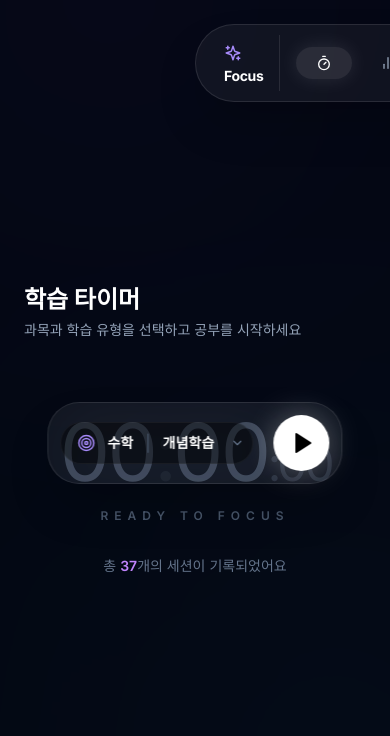
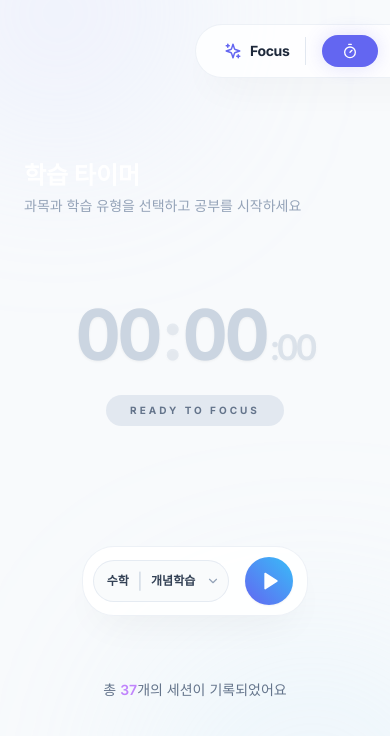
Before and after one commit to FocusMate-Coach/focusmate, a React (Vite) app: page / in a window 390 px wide. Shown: the top 736 px of the page. Built offline with nearby package versions, Linux system fonts and the light colour scheme.

Commit message:
design: 시안 5안(Airy Minimal) 반응형 UI 적용 및 겹침 문제 해결

```diff
--- a/src/components/FocusRating/FocusRating.tsx
+++ b/src/components/FocusRating/FocusRating.tsx
@@ -1,88 +1,117 @@
+// src/components/FocusRating/FocusRating.tsx
 import { useState } from 'react';
+import { Award, BookOpen, Clock3, X, Check } from 'lucide-react';
 import type { Subject, StudyType } from '../../types';
 import { formatDuration } from '../../utils/dataAnalysis';
 
 interface FocusRatingProps {
   subject: Subject;
   studyType: StudyType;
-  duration: number;
+  duration: number; // 초 단위
   onSave: (score: number) => void;
   onCancel: () => void;
 }
 
+// 라이트 모드에 어울리는 파스텔 톤 색상과 기존 한글 레이블 유지
 const FOCUS_OPTIONS = [
-  { score: 1, emoji: '😴', label: '집중 안됨', color: 'hover:bg-slate-700 hover:border-slate-500' },
-  { score: 2, emoji: '😕', label: '조금 산만', color: 'hover:bg-red-900/40 hover:border-red-600' },
-  { score: 3, emoji: '😐', label: '보통',     color: 'hover:bg-amber-900/40 hover:border-amber-500' },
-  { score: 4, emoji: '😊', label: '집중 양호', color: 'hover:bg-blue-900/40 hover:border-blue-500' },
-  { score: 5, emoji: '🔥', label: '완전 집중', color: 'hover:bg-purple-900/40 hover:border-purple-500' },
+  { score: 1, emoji: '😴', label: '집중 안됨', color: 'hover:bg-rose-100 border-rose-100', activeColor: 'bg-rose-500 text-white shadow-rose-200' },
+  { score: 2, emoji: '😕', label: '조금 산만', color: 'hover:bg-amber-100 border-amber-100', activeColor: 'bg-amber-500 text-white shadow-amber-200' },
+  { score: 3, emoji: '😐', label: '보통',     color: 'hover:bg-slate-100 border-slate-200', activeColor: 'bg-slate-500 text-white shadow-slate-200' },
+  { score: 4, emoji: '😊', label: '집중 양호', color: 'hover:bg-sky-100 border-sky-100', activeColor: 'bg-sky-500 text-white shadow-sky-200' },
+  { score: 5, emoji: '🔥', label: '완전 집중', color: 'hover:bg-emerald-100 border-emerald-100', activeColor: 'bg-emerald-500 text-white shadow-emerald-200' },
 ];
-
-const SELECTED_COLORS: Record<number, string> = {
-  1: 'bg-slate-700 border-slate-400',
-  2: 'bg-red-900/60 border-red-500',
-  3: 'bg-amber-900/60 border-amber-500',
-  4: 'bg-blue-900/60 border-blue-500',
-  5: 'bg-purple-900/60 border-purple-500',
-};
 
 export default function FocusRating({ subject, studyType, duration, onSave, onCancel }: FocusRatingProps) {
   const [selected, setSelected] = useState<number | null>(null);
 
   return (
-    <div className="fixed inset-0 bg-black/70 backdrop-blur-sm flex items-center justify-center z-50 p-4">
-      <div className="bg-slate-900 border border-slate-700 rounded-3xl p-8 w-full max-w-sm shadow-2xl">
-        {/* 헤더 */}
-        <div className="text-center mb-6">
-          <div className="text-4xl mb-3">✅</div>
-          <h2 className="text-xl font-bold text-white">세션 완료!</h2>
-          <div className="flex items-center justify-center gap-2 mt-2 text-sm text-slate-400">
-            <span className="bg-slate-800 px-2 py-0.5 rounded-lg">{subject}</span>
-            <span>·</span>
-            <span className="bg-slate-800 px-2 py-0.5 rounded-lg">{studyType}</span>
-            <span>·</span>
-            <span className="text-purple-400 font-semibold">{formatDuration(duration)}</span>
+    // 배경을 차분하게 만들어주는 블러 오버레이
+    <div className="fixed inset-0 bg-slate-900/30 backdrop-blur-sm z-50 flex items-center justify-center p-4 animate-fade-in-up">
+
+      {/* 라이트 모드 "Airy Minimal" 테마가 적용된 모달 창 */}
+      <div className="bg-white/90 backdrop-blur-2xl rounded-[2.5rem] border border-slate-200/60 shadow-soft w-full max-w-lg p-8 md:p-10 relative overflow-hidden">
+
+        {/* 상단 장식 오로라 빛 (Layout.tsx와 통일) */}
+        <div className="absolute top-[-20%] right-[-10%] w-56 h-56 bg-indigo-200/40 rounded-full blur-3xl pointer-events-none"></div>
+
+        {/* 닫기 버튼 */}
+        <button
+          onClick={onCancel}
+          className="absolute top-6 right-6 text-slate-400 hover:text-slate-800 p-2 hover:bg-slate-100 rounded-full transition-colors z-10"
+        >
+          <X size={20} />
+        </button>
+
+        {/* 1. 헤더: 산뜻한 아이콘과 제목 */}
+        <div className="flex items-center gap-4 mb-8 relative z-10">
+          <div className="p-3 bg-indigo-100 rounded-2xl text-indigo-500 shadow-sm border border-indigo-200">
+            <Award size={28} />
+          </div>
+          <div>
+            <h2 className="text-2xl font-black text-slate-900 tracking-tight">세션 완료!</h2>
+            <p className="text-sm text-slate-500 mt-1 font-medium">방금 학습의 집중도는 어땠나요?</p>
           </div>
         </div>
 
-        {/* 집중도 질문 */}
-        <p className="text-center text-white font-medium mb-5">
-          방금 세션의 집중도는 어땠나요?
-        </p>
+        {/* 2. 세션 정보 배지 (라이트 모드 테마 적용) */}
+        <div className="flex items-center justify-between mb-10 relative z-10 bg-slate-50 border border-slate-200/80 p-4 rounded-2xl shadow-inner">
+          <div className="flex items-center gap-3 text-slate-700 overflow-hidden">
+            <BookOpen size={18} className="text-indigo-500 shrink-0" />
+            <span className="text-sm font-bold truncate">{subject} <span className="text-slate-300 mx-1">|</span> {studyType}</span>
+          </div>
+          <div className="flex items-center gap-2 text-indigo-600 shrink-0 bg-indigo-50 px-3 py-1.5 rounded-xl border border-indigo-100">
+            <Clock3 size={16} />
+            <span className="text-sm font-bold tabular-nums">{formatDuration(duration)}</span>
+          </div>
+        </div>
 
-        {/* 이모티콘 선택 */}
-        <div className="flex justify-between gap-2 mb-6">
-          {FOCUS_OPTIONS.map((opt) => (
+        {/* 3. 핵심: 부드러운 점수 선택 버튼 (Claymorphism 효과) */}
+        <div className="flex justify-between gap-2 md:gap-3 mb-10 relative z-10">
+          {FOCUS_OPTIONS.map((opt) => {
+            const isSelected = selected === opt.score;
+            return (
               <button
                 key={opt.score}
                 onClick={() => setSelected(opt.score)}
-              className={`flex flex-col items-center gap-1.5 flex-1 py-3 rounded-2xl border transition-all active:scale-95
-                ${selected === opt.score
-                  ? SELECTED_COLORS[opt.score]
-                  : 'border-slate-700 bg-slate-800'
-                } ${opt.color}`}
+                className={`group flex flex-col items-center flex-1 py-4 px-1 rounded-[1.5rem] border transition-all duration-300 active:scale-95 ${
+                  isSelected
+                    ? `${opt.activeColor} shadow-lg border-transparent scale-[1.05] -translate-y-1`
+                    : `bg-white/50 border-slate-200 text-slate-600 ${opt.color} hover:shadow-sm`
+                }`}
               >
-              <span className="text-2xl">{opt.emoji}</span>
-              <span className="text-xs text-slate-300 leading-tight text-center">{opt.label}</span>
-              <span className="text-xs text-slate-500">{opt.score}점</span>
+                <span className={`text-3xl mb-2 transition-transform group-hover:scale-110 ${isSelected ? 'animate-bounce' : ''}`}>
+                  {opt.emoji}
+                </span>
+                <span className={`text-[11px] font-extrabold tracking-tight leading-tight ${isSelected ? 'text-white' : 'text-slate-500'}`}>
+                  {opt.label}
+                </span>
+                <span className={`text-[10px] mt-1 font-semibold ${isSelected ? 'text-white/80' : 'text-slate-400'}`}>
+                  {opt.score}점
+                </span>
               </button>
-          ))}
+            );
+          })}
         </div>
 
-        {/* 버튼 */}
-        <div className="flex gap-3">
+        {/* 4. 하단 액션 버튼 */}
+        <div className="flex items-center gap-3 relative z-10">
           <button
             onClick={onCancel}
-            className="flex-1 py-3 rounded-2xl border border-slate-700 text-slate-400 hover:text-white hover:border-slate-500 transition-colors"
+            className="flex-1 text-sm font-bold text-slate-500 hover:text-slate-800 py-4 rounded-2xl hover:bg-slate-100 border border-transparent hover:border-slate-200 transition-all"
           >
             취소
           </button>
           <button
             onClick={() => selected !== null && onSave(selected)}
             disabled={selected === null}
-            className="flex-1 py-3 rounded-2xl bg-purple-600 hover:bg-purple-500 text-white font-semibold transition-all disabled:opacity-40 disabled:cursor-not-allowed active:scale-95"
+            className={`flex-[2] flex items-center justify-center gap-2 text-sm font-black py-4 rounded-2xl shadow-sm transition-all duration-300 ${
+              selected !== null
+                ? 'bg-gradient-to-tr from-indigo-500 to-sky-400 text-white shadow-glow hover:scale-[1.02] hover:shadow-lg'
+                : 'bg-slate-100 text-slate-400 cursor-not-allowed border border-slate-200'
+            }`}
           >
-            저장하기
+            <Check size={18} strokeWidth={3} />
+            기록 저장하기
           </button>
         </div>
       </div>
--- a/src/components/Layout/Layout.tsx
+++ b/src/components/Layout/Layout.tsx
@@ -1,3 +1,4 @@
+// src/components/Layout/Layout.tsx
 import { NavLink } from 'react-router-dom';
 import { Timer, BarChart2, Sparkles } from 'lucide-react';
 
@@ -13,18 +14,18 @@
 
 export default function Layout({ children }: LayoutProps) {
   return (
-    <div className="min-h-screen bg-space text-white font-sans selection:bg-purple-500/30 overflow-hidden relative flex flex-col">
-      {/* 백그라운드 오로라 효과 */}
-      <div className="absolute top-[-10%] left-[-10%] w-[60vw] h-[60vw] bg-violet-900/20 rounded-full blur-[150px] mix-blend-screen animate-aurora-1 pointer-events-none"></div>
-      <div className="absolute bottom-[-10%] right-[-10%] w-[70vw] h-[70vw] bg-cyan-900/20 rounded-full blur-[150px] mix-blend-screen animate-aurora-2 pointer-events-none"></div>
+    <div className="min-h-screen bg-background text-slate-800 font-sans selection:bg-indigo-100 overflow-hidden relative flex flex-col">
+      {/* 밝고 부드러운 파스텔 배경 글로우 효과 */}
+      <div className="absolute top-[-10%] left-[-10%] w-[50vw] h-[50vw] bg-indigo-200/40 rounded-full blur-[100px] animate-float pointer-events-none"></div>
+      <div className="absolute bottom-[-10%] right-[-10%] w-[60vw] h-[60vw] bg-sky-200/40 rounded-full blur-[120px] animate-float pointer-events-none" style={{ animationDelay: '2s' }}></div>
 
-      {/* 구조 변경 1: 상단 플로팅 네비게이션 (데스크탑 & 모바일 공통) */}
+      {/* 상단 플로팅 네비게이션 (라이트 톤 글래스모피즘) */}
       <header className="fixed top-6 left-1/2 -translate-x-1/2 z-50 animate-fade-in-up">
-        <nav className="flex items-center gap-2 px-3 py-2.5 bg-white/5 backdrop-blur-2xl border border-white/10 rounded-full shadow-2xl">
+        <nav className="flex items-center gap-2 px-3 py-2.5 bg-white/80 backdrop-blur-xl border border-slate-200/60 rounded-full shadow-soft">
           {/* 미니 로고 */}
-          <div className="px-4 py-1 border-r border-white/10 mr-2">
-            <Sparkles size={18} className="text-violet-400 inline-block mr-2" />
-            <span className="font-bold tracking-tight text-sm">Focus</span>
+          <div className="px-4 py-1 border-r border-slate-200 mr-2 flex items-center">
+            <Sparkles size={18} className="text-indigo-500 mr-2" />
+            <span className="font-extrabold tracking-tight text-sm text-slate-800">Focus</span>
           </div>
 
           {NAV_ITEMS.map(({ to, icon: Icon, label }) => (
@@ -33,21 +34,21 @@
               to={to}
               end={to === '/'}
               className={({ isActive }) =>
-                `flex items-center gap-2 px-5 py-2 rounded-full text-xs font-semibold transition-all duration-500 ${
+                `flex items-center gap-2 px-5 py-2 rounded-full text-xs font-bold transition-all duration-300 ${
                   isActive
-                    ? 'bg-white/10 text-white shadow-[0_0_20px_rgba(255,255,255,0.1)]'
-                    : 'text-slate-400 hover:text-white hover:bg-white/5'
+                    ? 'bg-indigo-500 text-white shadow-glow'
+                    : 'text-slate-500 hover:text-slate-800 hover:bg-slate-100'
                 }`
               }
             >
-              <Icon size={16} />
+              <Icon size={16}  />
               <span className="hidden sm:inline">{label}</span>
             </NavLink>
           ))}
         </nav>
       </header>
 
-      {/* 구조 변경 2: 풀스크린 메인 콘텐츠 (여백 극대화) */}
+      {/* 풀스크린 메인 콘텐츠 (여백 극대화) */}
       <main className="flex-1 flex flex-col items-center justify-center relative z-10 w-full h-full pt-24 pb-20">
         <div className="w-full max-w-5xl mx-auto px-6 h-full flex flex-col justify-center">
           {children}
--- a/src/components/Timer/Timer.tsx
+++ b/src/components/Timer/Timer.tsx
@@ -2,7 +2,7 @@
 import { useState } from 'react';
 import { Play, Pause, Square, Target, ChevronDown } from 'lucide-react';
 import { useTimer } from '../../hooks/useTimer';
-import FocusRating from '../FocusRating/FocusRating'; // <- 누락되었던 에러 해결!
+import FocusRating from '../FocusRating/FocusRating';
 import type { Subject, StudyType, StudySession } from '../../types';
 
 const SUBJECTS: Subject[] = ['국어', '영어', '수학', '과학', '사회', '기타'];
@@ -48,73 +48,93 @@
     setShowRating(false); setPendingSession(null); reset();
   };
 
-  // 👇 아까 누락되었던 에러의 원인! 완벽하게 추가되었습니다.
   const handleRatingCancel = () => {
-    setShowRating(false);
-    setPendingSession(null);
-    reset();
+    setShowRating(false); setPendingSession(null); reset();
   };
 
   const time = formatTime(elapsed);
   const isActive = status === 'running';
 
   return (
-    <div className="flex flex-col items-center justify-center h-full w-full animate-fade-in-up">
+    // 겹침 방지를 위해 min-h를 주고, 내용물들을 flex-col로 자연스럽게 배치합니다.
+    <div className="flex flex-col items-center justify-center w-full h-full min-h-[400px] animate-fade-in-up">
 
-      {/* 1. 중앙: 극도로 단순화된 풀스크린 시계 (Thin 폰트 사용) */}
-      <div className="flex-1 flex flex-col items-center justify-center w-full mt-10">
-        <div className={`text-[5rem] sm:text-[10rem] md:text-[13rem] font-light leading-none tracking-tighter tabular-nums transition-all duration-1000 ${isActive ? 'text-white' : 'text-slate-500/50'}`}>
-          {time.h}<span className={`${isActive ? 'opacity-50 animate-pulse' : 'opacity-20'}`}>:</span>{time.m}<span className="text-5xl sm:text-7xl md:text-8xl opacity-50 font-normal">:{time.s}</span>
+      {/* 1. 상단 여백 (중앙 정렬을 위한 빈 공간) */}
+      <div className="flex-1"></div>
+
+      {/* 2. 중앙: 맑고 깨끗한 반응형 타이머 텍스트 */}
+      <div className="flex flex-col items-center justify-center w-full z-10 px-4">
+        {/* 반응형 폰트 적용: 모바일(18vw) -> 태블릿(8xl) -> 데스크탑(10rem~12rem) */}
+        <div className={`text-[18vw] sm:text-8xl md:text-[9rem] lg:text-[11rem] font-black leading-none tracking-tighter tabular-nums transition-colors duration-1000 drop-shadow-sm flex items-baseline justify-center ${isActive ? 'text-indigo-600' : 'text-slate-300'}`}>
+          <span>{time.h}</span>
+          <span className={`mx-1 sm:mx-2 ${isActive ? 'opacity-50 animate-pulse' : 'opacity-40'}`}>:</span>
+          <span>{time.m}</span>
+          {/* 초(Second)는 조금 더 작게 비율 유지 */}
+          <span className="text-[9vw] sm:text-6xl md:text-7xl lg:text-8xl opacity-60 font-semibold ml-1 sm:ml-2">
+            :{time.s}
+          </span>
         </div>
-        <p className={`mt-4 tracking-[0.5em] text-xs sm:text-sm uppercase font-semibold transition-colors duration-1000 ${isActive ? 'text-cyan-400' : 'text-slate-600'}`}>
+
+        <p className={`mt-6 tracking-[0.3em] sm:tracking-[0.4em] text-[10px] sm:text-sm uppercase font-extrabold transition-colors duration-1000 px-6 py-2 rounded-full ${isActive ? 'bg-indigo-100 text-indigo-600' : 'bg-slate-200 text-slate-500'}`}>
           {status === 'running' ? 'Deep Work in Progress' : 'Ready to Focus'}
         </p>
       </div>
 
-      {/* 2. 하단: 플로팅 독 (Dock) - 과목 선택과 컨트롤러를 통합 */}
-      <div className="fixed bottom-10 left-1/2 -translate-x-1/2 z-40">
-        <div className="flex flex-col items-center gap-4">
+      {/* 3. 하단 여백 및 독(Dock) 래퍼 - absolute나 fixed를 빼서 절대 안 겹치게! */}
+      <div className="flex-1 flex flex-col justify-end items-center w-full mt-10 sm:mt-16 pb-8 z-40">
+        <div className="flex flex-col items-center gap-3">
 
-          {/* 최소 시간 경고 (자연스럽게 떠오름) */}
+          {/* 최소 시간 경고 */}
           <div className="h-4">
             {status === 'running' && elapsed < 5 && (
-              <span className="text-[10px] text-violet-300/70 uppercase tracking-widest bg-violet-900/30 px-3 py-1 rounded-full border border-violet-500/20">
+              <span className="text-[10px] text-rose-600 font-bold uppercase tracking-widest bg-rose-100 px-3 py-1 rounded-full border border-rose-200">
                 Minimum 5s required
               </span>
             )}
           </div>
 
-          <div className="bg-white/5 backdrop-blur-2xl border border-white/10 rounded-[2rem] p-3 flex items-center gap-3 shadow-2xl transition-all duration-500 hover:bg-white/10">
+          {/* 독(Dock) 컨테이너: 모바일에서는 위아래로 떨어지게(flex-wrap) 방어막 추가 */}
+          <div className="bg-white/90 backdrop-blur-xl border border-slate-200/60 rounded-[2rem] sm:rounded-[2.5rem] p-2.5 sm:p-3 flex flex-wrap sm:flex-nowrap items-center justify-center gap-3 sm:gap-4 shadow-soft transition-all duration-500 hover:shadow-lg hover:bg-white max-w-[95vw]">
 
-            {/* 설정: 과목 및 유형 (미니멀 콤보박스) */}
-            <div className="flex items-center bg-black/40 rounded-[1.5rem] p-2 pl-4 pr-2 border border-white/5 gap-3">
-              <Target size={18} className="text-violet-400" />
-              <select value={subject} onChange={(e) => setSubject(e.target.value as Subject)} disabled={status !== 'idle'} className="bg-transparent text-white text-sm font-semibold focus:outline-none appearance-none cursor-pointer">
-                {SUBJECTS.map((s) => <option key={s} value={s} className="bg-space">{s}</option>)}
+            {/* 설정: 과목 및 유형 (라이트 콤보박스) */}
+            <div className="flex items-center bg-slate-50/80 rounded-[1.5rem] sm:rounded-[2rem] p-2 pl-3 sm:pl-4 pr-2 sm:pr-3 border border-slate-200/80 gap-2 sm:gap-3">
+              <Target size={16} className="text-indigo-500 hidden xs:block" />
+              <select
+                value={subject || ''}
+                onChange={(e) => setSubject(e.target.value as Subject)}
+                disabled={status !== 'idle'}
+                className="bg-transparent text-slate-700 text-xs sm:text-sm font-bold focus:outline-none appearance-none cursor-pointer max-w-[70px] sm:max-w-none text-center sm:text-left"
+              >
+                {SUBJECTS.map((s) => <option key={s} value={s} className="bg-white">{s}</option>)}
               </select>
-              <span className="text-slate-600">|</span>
-              <select value={studyType} onChange={(e) => setStudyType(e.target.value as StudyType)} disabled={status !== 'idle'} className="bg-transparent text-white text-sm font-semibold focus:outline-none appearance-none cursor-pointer">
-                {STUDY_TYPES.map((t) => <option key={t} value={t} className="bg-space">{t}</option>)}
+              <span className="text-slate-300">|</span>
+              <select
+                value={studyType || ''}
+                onChange={(e) => setStudyType(e.target.value as StudyType)}
+                disabled={status !== 'idle'}
+                className="bg-transparent text-slate-700 text-xs sm:text-sm font-bold focus:outline-none appearance-none cursor-pointer max-w-[80px] sm:max-w-none text-center sm:text-left"
+              >
+                {STUDY_TYPES.map((t) => <option key={t} value={t} className="bg-white">{t}</option>)}
               </select>
-              <ChevronDown size={14} className="text-slate-500 ml-1" />
+              <ChevronDown size={14} className="text-slate-400 ml-0.5 sm:ml-1" />
             </div>
 
             {/* 메인 컨트롤 버튼들 */}
-            <div className="flex items-center gap-2 pl-2">
+            <div className="flex items-center gap-2 pl-1 pr-1">
               <button
                 onClick={status === 'idle' ? start : (isActive ? pause : resume)}
-                className={`w-14 h-14 rounded-full flex items-center justify-center transition-all duration-300 active:scale-90 ${
+                className={`w-12 h-12 sm:w-14 sm:h-14 rounded-full flex items-center justify-center transition-all duration-300 active:scale-90 shadow-sm ${
                   isActive
-                  ? 'bg-white/10 text-white hover:bg-white/20'
-                  : 'bg-white text-black hover:scale-105 shadow-[0_0_30px_rgba(255,255,255,0.3)]'
+                  ? 'bg-indigo-50 text-indigo-600 hover:bg-indigo-100 border border-indigo-200'
+                  : 'bg-gradient-to-tr from-indigo-500 to-sky-400 text-white hover:scale-105 hover:shadow-glow'
                 }`}
               >
-                {isActive ? <Pause size={24} fill="currentColor" /> : <Play size={24} className="ml-1" fill="currentColor" />}
+                {isActive ? <Pause size={20} className="sm:w-6 sm:h-6" fill="currentColor" /> : <Play size={20} className="ml-1 sm:w-6 sm:h-6" fill="currentColor" />}
               </button>
 
               {(status === 'running' || status === 'paused') && (
-                <button onClick={handleStop} className="w-14 h-14 rounded-full flex items-center justify-center bg-red-500/20 text-red-400 hover:bg-red-500 hover:text-white transition-all duration-300 active:scale-90" title="Stop">
-                  <Square size={20} fill="currentColor" />
+                <button onClick={handleStop} className="w-12 h-12 sm:w-14 sm:h-14 rounded-full flex items-center justify-center bg-rose-50 text-rose-500 hover:bg-rose-500 hover:text-white transition-all duration-300 active:scale-90 border border-rose-100" title="Stop">
+                  <Square size={16} className="sm:w-5 sm:h-5" fill="currentColor" />
                 </button>
               )}
             </div>
--- a/tailwind.config.js
+++ b/tailwind.config.js
@@ -1,3 +1,4 @@
+// tailwind.config.js
 /** @type {import('tailwindcss').Config} */
 export default {
   content: [
@@ -7,24 +8,27 @@
   theme: {
     extend: {
       colors: {
-        space: '#030712', // 완전한 깊은 어둠
+        background: '#f8fafc', // 아주 밝고 시원한 슬레이트 배경 (거의 흰색)
       },
       fontFamily: {
         sans: ['Pretendard', 'Inter', 'system-ui', 'sans-serif'],
       },
+      boxShadow: {
+        'soft': '0 20px 40px -15px rgba(0,0,0,0.05)',
+        'glow': '0 0 20px rgba(99, 102, 241, 0.2)',
+      },
       animation: {
         'fade-in-up': 'fadeInUp 0.8s cubic-bezier(0.16, 1, 0.3, 1) forwards',
-        'aurora-1': 'aurora 15s ease infinite alternate',
-        'aurora-2': 'aurora 20s ease-in-out infinite alternate-reverse',
+        'float': 'float 6s ease-in-out infinite',
       },
       keyframes: {
         fadeInUp: {
           '0%': { opacity: '0', transform: 'translateY(30px)' },
           '100%': { opacity: '1', transform: 'translateY(0)' },
         },
-        aurora: {
-          '0%': { transform: 'translate(0, 0) scale(1) rotate(0deg)' },
-          '100%': { transform: 'translate(50px, -50px) scale(1.3) rotate(10deg)' },
+        float: {
+          '0%, 100%': { transform: 'translateY(0)' },
+          '50%': { transform: 'translateY(-10px)' },
         }
       }
     },
```
Lines whose indentation alone changed are shown as unchanged.
